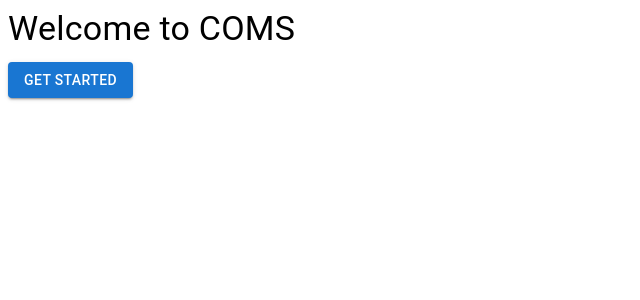
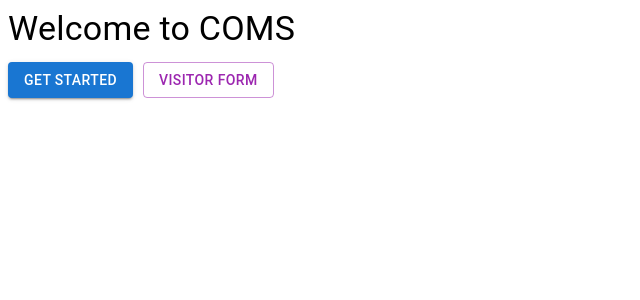
Before and after one commit to YanikDev/coms, a React (Create React App) app in the folder client/: page / in a window 1280 px wide. Shown: the top 300 px of the page, without its empty margins (0-640 px from the left). Built offline with nearby package versions, Linux system fonts and the light colour scheme.

Commit message:
add the button for the navigate on vistor form

```diff
--- a/client/src/pages/Home.tsx
+++ b/client/src/pages/Home.tsx
@@ -1,7 +1,9 @@
 import React from 'react';
 import { Button, Typography } from '@mui/material';
+import { useNavigate } from 'react-router-dom';
 
 const Home = () => {
+  const navigate = useNavigate();
   return (
     <div>
       <Typography variant="h4" gutterBottom>
@@ -10,6 +12,14 @@
       <Button variant="contained" color="primary">
         Get Started
       </Button>
+      <Button
+        variant="outlined"
+        color="secondary"
+        onClick={() => navigate('/visitor')}
+        style={{ marginLeft: '10px' }}
+      >
+        Visitor Form
+      </Button>
     </div>
   );
 };
--- a/client/src/pages/VisitorForm.tsx
+++ b/client/src/pages/VisitorForm.tsx
@@ -7,6 +7,7 @@
 import { useDispatch } from "react-redux";
 import { VisitorFormData, visitorSchema } from "../schema/visitorSchema";
 import { addVisitor } from "../features/forms/formsSlice";
+import { useNavigate } from "react-router-dom";
 
 const VisitorForm = () => {
   const dispatch = useDispatch();
@@ -22,12 +23,13 @@
       has_commitment: false,
     },
   });
-
+  const navigate = useNavigate();
   const onSubmit = (data: VisitorFormData) => {
     try {
       dispatch(addVisitor(data));
       toast.success("Visitor details submitted successfully!");
       reset();
+      navigate("/");
     } catch (err) {
       toast.error("Failed to submit visitor details.");
     }
```
